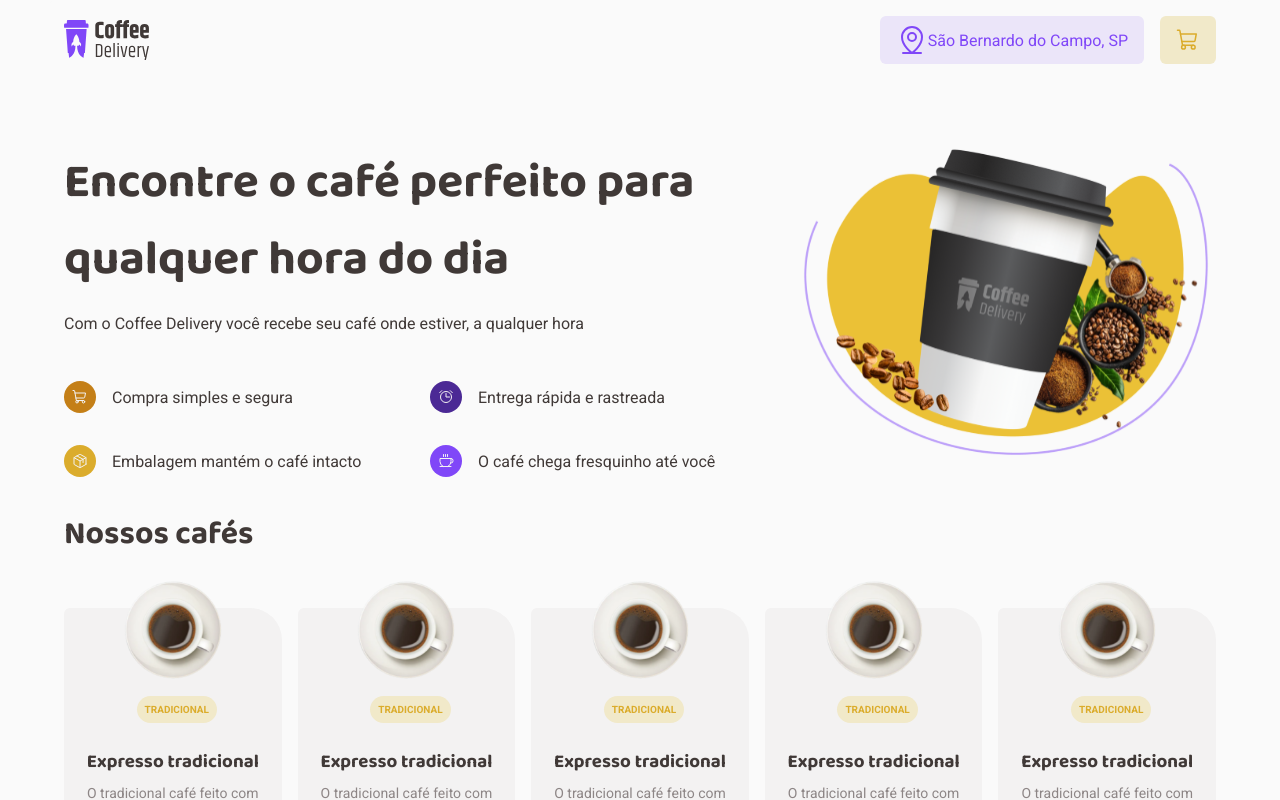
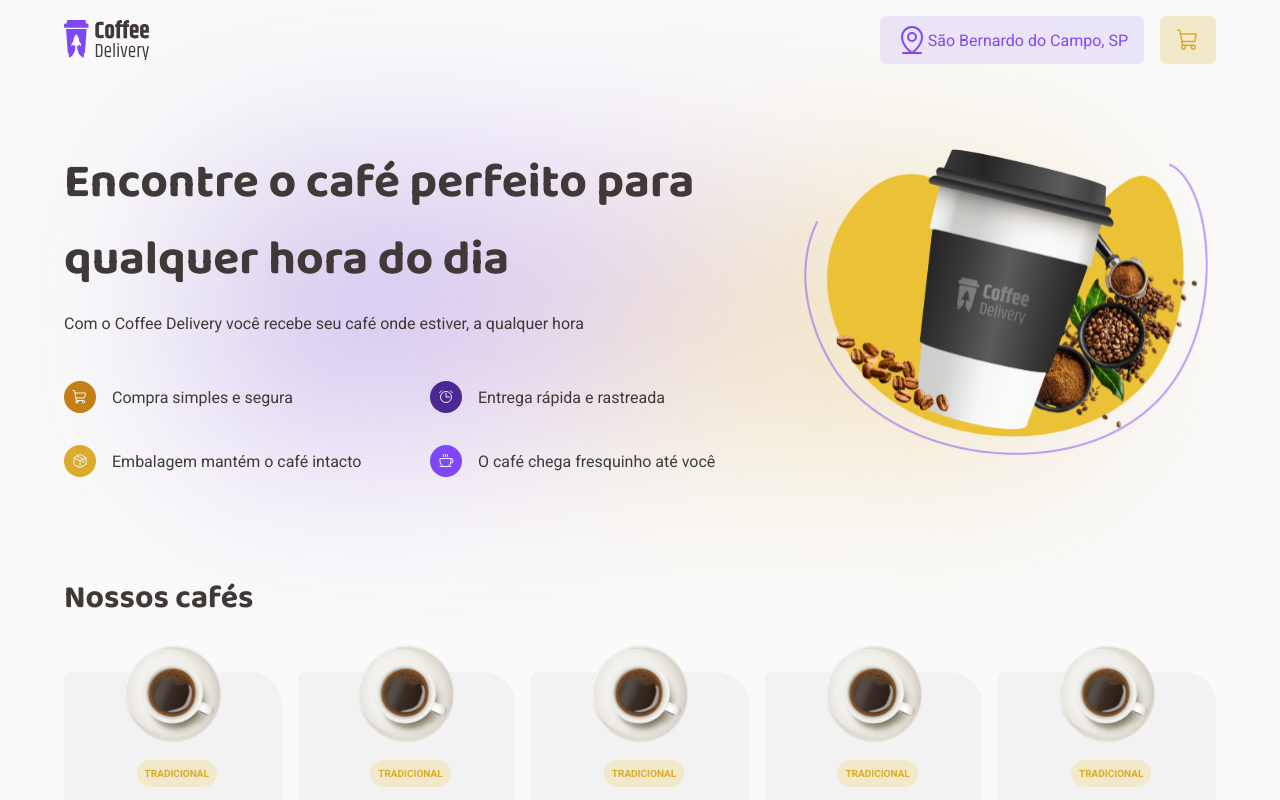
Before and after one commit to Giovani-Silva/coffee-delivery, a React (Vite) app: page / in a window 1280 px wide. Shown: the top 800 px of the page. Built offline with nearby package versions, Linux system fonts and the light colour scheme.

Commit message:
blur banner

```diff
--- a/src/pages/Home/styles.ts
+++ b/src/pages/Home/styles.ts
@@ -1,14 +1,33 @@
 import styled from 'styled-components';
 
 export const Banner = styled.div`
-  margin: 2rem 0;
+  margin: 2rem 0 6rem;
   display: grid;
   grid-auto-flow: column;
   gap: 2rem;
+  position: relative;
 
   @media (max-width: 30rem) {
     display: flex;
     flex-direction: column-reverse;
+  }
+
+  &:after {
+    content: '';
+    position: absolute;
+    width: 75%;
+    height: 75%;
+    background: linear-gradient(135deg, #4b2995, #8047f8, #ebc136, #c47f17);
+    z-index: 0;
+    filter: blur(100px);
+    opacity: 0.3;
+    left: 50%;
+    top: 50%;
+    transform: translate(-50%, -50%);
+  }
+
+  div {
+    z-index: 1;
   }
 
   img {
```
